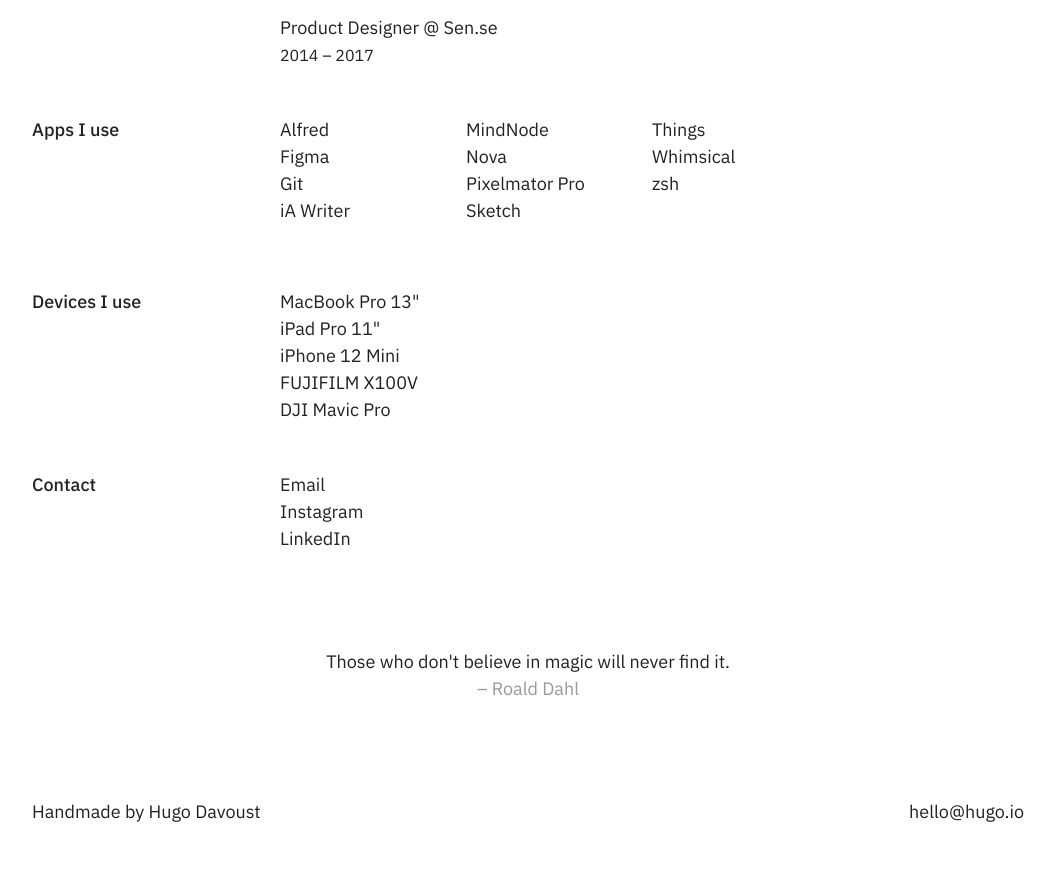
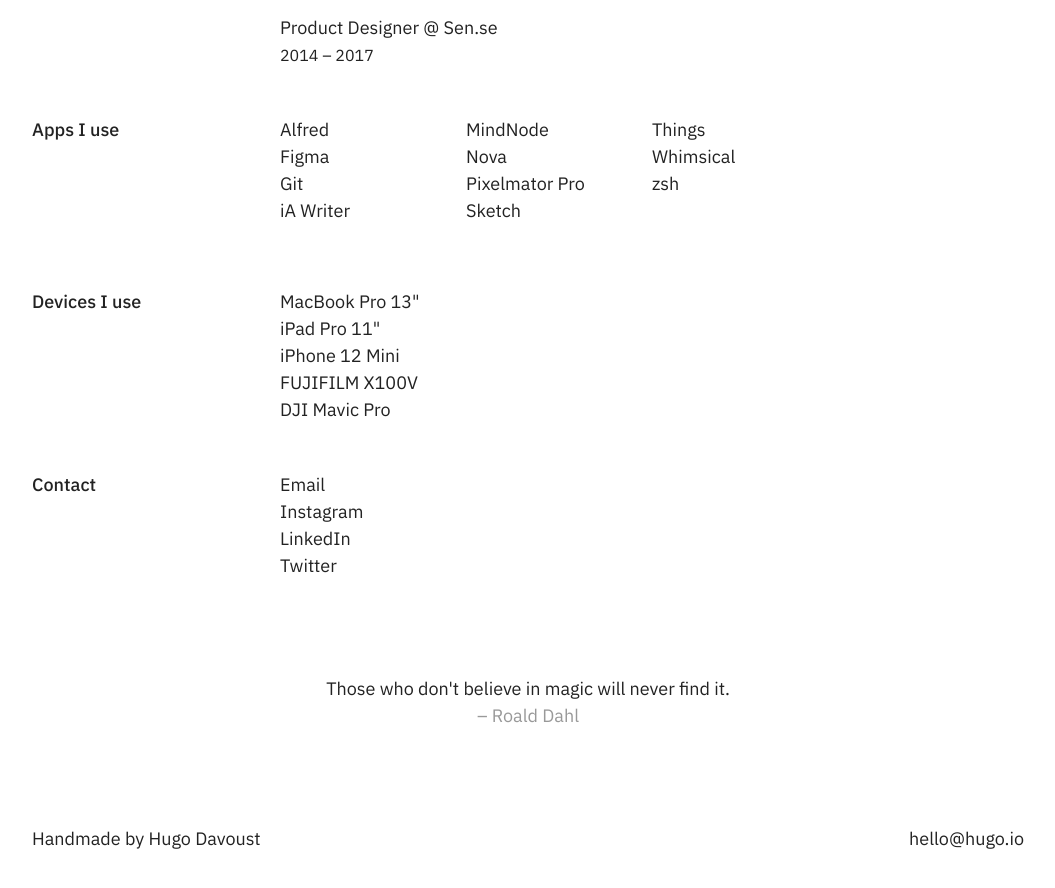
Before and after one commit to superhugo/superhugo.github.io, a Jekyll site: the page built from about.html, in a window 1280 px wide and 900 px high, scrolled down 1658 px. Shown: the top 888 px of the window, without its empty margins (112-1167 px from the left). Built offline with Jekyll 4.4.1, drawn with Linux system fonts in a browser that asks for light colours.

Commit message:
add twitter to about page

```diff
--- a/_config.yml
+++ b/_config.yml
@@ -3,9 +3,10 @@
 email: "hello@hugo.io"
 description: "My name is Hugo Davoust. I'm a Designer+Hacker with a strong focus on usability and user experience."
 baseurl: "" # the subpath of your site, e.g. /blog
-url: "http://hugo.io"
+url: "https://hugo.io"
 instagram_url: "https://instagram.com/superhugo"
 linkedin_url: "https://www.linkedin.com/in/hugodavoust"
+twitter_url: "https://twitter.com/hugorrific"
 
 thermopeanut_video_url: "https://www.youtube.com/embed/E3K8aA2Rakg"
 guardpeanut_video_url: "https://www.youtube.com/embed/yEBNWYqeBFw"
--- a/about.html
+++ b/about.html
@@ -131,6 +131,10 @@
       <a href="{{ site.linkedin_url }}" target="_blank">
         LinkedIn
       </a>
+      <br>
+      <a href="{{ site.twitter_url }}" target="_blank">
+        Twitter
+      </a>
     </div>
   </div>
 
```
